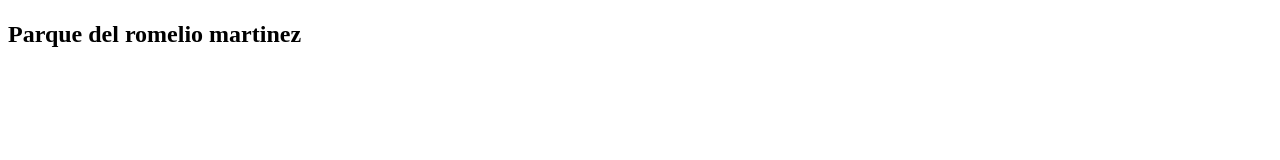
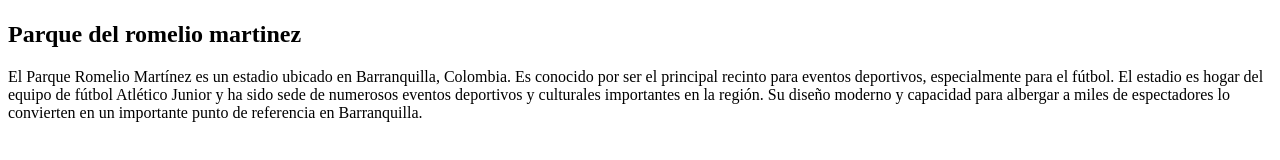
Before and after one commit to JbautipfBackup/BuenasPracticasRubrica-5, a plain HTML site: page index.html in a window 1280 px wide. Shown: the part 484-644 px from the top of the page. Drawn offline with Linux system fonts and the light colour scheme.

Commit message:
Romelio Martinez

```diff
--- a/index.html
+++ b/index.html
@@ -13,7 +13,7 @@
         lleva el nombre del destacado empresario y dirigente deportivo Elías Chegwin.</div>
     <div><img src="https://noticiascoopercom.co/wp-content/uploads/2022/09/elias.jpeg"></div>
     <h2>Parque del romelio martinez</h2>
-    <div></div>
+    <div>El Parque Romelio Martínez es un estadio ubicado en Barranquilla, Colombia. Es conocido por ser el principal recinto para eventos deportivos, especialmente para el fútbol. El estadio es hogar del equipo de fútbol Atlético Junior y ha sido sede de numerosos eventos deportivos y culturales importantes en la región. Su diseño moderno y capacidad para albergar a miles de espectadores lo convierten en un importante punto de referencia en Barranquilla.</div>
 
 </body>
 </html>
```
